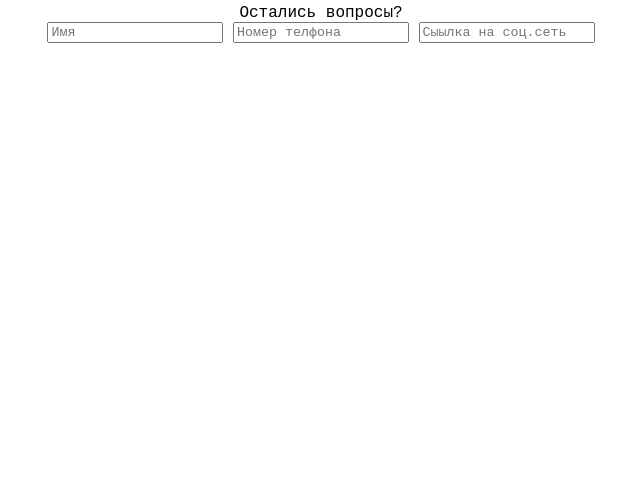
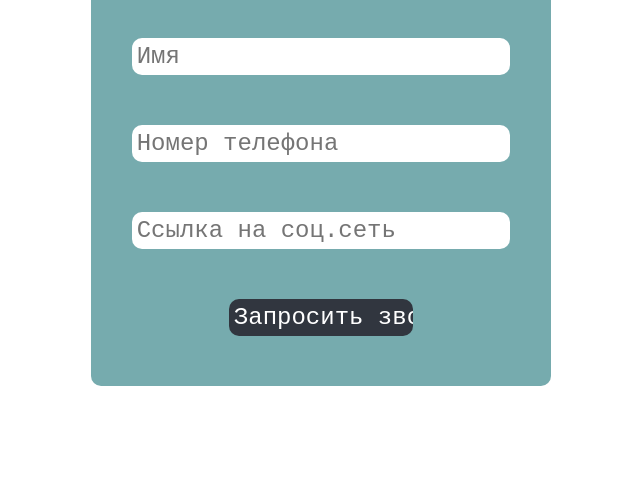
Before and after one commit to phantomdevi1/Guard-Legion, a PHP site: page /contacts.php in a window 1280 px wide; the page is wider, and only the part inside the window is pictured. Shown: the part 1226-1712 px from the top of that part, without its empty margins (319-959 px from the left). Before the commit the page ends 1269 px from the top of that part, so only its background shows below. Run offline with PHP 8.4, Linux system fonts and the light colour scheme.

Commit message:
new item

```diff
--- a/contacts.php
+++ b/contacts.php
@@ -8,6 +8,7 @@
   <link rel="shortcut icon" href="img/favicon.png" type="image/x-icon">
 </head>
 <body>
+
 <header>
     <img src="img/up_image1.svg" alt="" height="80px">
     <div class="toolbar">
@@ -37,12 +38,44 @@
   </div>
 </div>
 <form method="POST" class="callback_form">
-  <p>Остались вопросы?</p>
-  <input type="text" name="" id="" placeholder="Имя">
-  <input type="number" name="" id="" placeholder="Номер телфона">
-  <input type="text" name="" id="" placeholder="Сыылка на соц.сеть">
+  <p>
+    Остались вопросы?
+    <br>
+    Мы с вами свяжемся!
+  </p>
+  <?php
+      if ($_SERVER["REQUEST_METHOD"] == "POST") {
+        $name = $_POST['name'];
+        $phone_number = $_POST['phone_number'];
+        $social_media_link = $_POST['social_media_link'];
+        $date_request = date('Y-m-d');
+
+        include 'config.php';
+
+        // Подготовка и выполнение SQL-запроса
+        $stmt = $conn->prepare("INSERT INTO ContactRequests
+         (name, phone_number, social_media_link, date_requests)
+          VALUES (?, ?, ?, ?)");
+        $stmt->bind_param("ssss", $name, $phone_number,
+         $social_media_link, $date_request);
+
+        if ($stmt->execute()) {
+          echo "Ваша заявка успешно отправлена!";
+        } else {
+          echo "Error: " . $stmt->error;
+        }
+
+        $stmt->close();
+        $conn->close();
+      }
+    ?>
+  <input class="callback_input_text" type="text" name="name" placeholder="Имя" required>
+  <input class="callback_input_text" type="text" name="phone_number" placeholder="Номер телефона" required>
+  <input class="callback_input_text" type="text" name="social_media_link" placeholder="Ссылка на соц.сеть">
+  <input class="callback_submit_btn" type="submit" value="Запросить звонок">
 </form>
 </div>
+<iframe class="map_contacts" src="https://yandex.ru/map-widget/v1/?um=constructor%3Af469ad7330633598263920bdcff3110744a8b92ef493b4ee47cb5182b94077b7&amp;source=constructor" frameborder="0"></iframe>
 
 </body>
 </html>
--- a/services.php
+++ b/services.php
@@ -38,7 +38,9 @@
           echo '<p class="title_service_block">' . $row["title"] . '</p>';
           echo '<hr class="service-block-hr">';
           echo '<p class="description_service_block">' . $row["description"] . '</p>';
-          echo '<button class="take_service-btn" id="' . $row["service_id"] . '" onclick="window.location.href = \'choose_service.php?id=' . $row["service_id"] . '\';">Выбрать</button>';
+          echo '<button class="take_service-btn" id="' . $row["service_id"]
+           . '" onclick="window.location.href =
+           \'choose_service.php?id=' . $row["service_id"] . '\';">Выбрать</button>';
           echo '</div>';
           echo '</div>';
       }
--- a/style.css
+++ b/style.css
@@ -9,7 +9,7 @@ header {
   display: flex;
   text-align: center;
   align-items: center;
-  background-color: black;
+  background-color: #31363f;
   height: 100px;
   width: 100%;
 }
@@ -54,7 +54,7 @@ header a:hover::after {
 .index_up_panel {
   width: 100%;
   display: flex;
-  background-color: black;
+  background-color: #76ABAE;
   min-height: 200px;
   text-align: center;
   align-items: center;
@@ -90,7 +90,7 @@ header a:hover::after {
 }
 .about_me_block {
   width: 100%;
-  background-color: black;
+  background-color: #76ABAE;
   min-height: 100px;
   margin-top: 100px;
   text-align: center;
@@ -141,7 +141,7 @@ header a:hover::after {
 }
 .index_team_handlers {
   width: 100%;
-  background-color: black;
+  background-color: #76ABAE;
   margin-top: 50px;
   padding-bottom: 50px;
 }
@@ -166,13 +166,13 @@ header a:hover::after {
 .motivation_index_block button {
   margin-top: 100px;
   margin-bottom: 200px;
-  background-color: black;
+  background-color: #76ABAE;
   width: 80%;
   border-radius: 10px;
   font-size: 64px;
   color: #fff;
   cursor: pointer;
-  border: 2px solid black;
+  border: 2px solid #76ABAE;
 }
 .motivation_index_block button:hover {
   color: black;
@@ -259,7 +259,7 @@ header a:hover::after {
 }
 
 .service_block {
-  background-color: black;
+  background-color: #222831;
   width: 300px;
   height: 400px;
   border-radius: 10px;
@@ -279,7 +279,6 @@ header a:hover::after {
   height: 250px;
   transition: opacity 0.8s ease;
   width: 250px;
-  filter: grayscale(70%);
   border-radius: 10px;
 }
 
@@ -289,7 +288,7 @@ header a:hover::after {
   left: 0;
   width: 100%;
   height: 100%;
-  background-color: rgb(0, 0, 0);
+  background-color: #76ABAE;
   padding: 20px;
   box-sizing: border-box;
   opacity: 0;
@@ -340,7 +339,7 @@ header a:hover::after {
   margin-top: 50px;
 }
 .news_block {
-  background-color: black;
+  background-color: #222831;
   width: 100%;
   min-height: 400px;
   border-radius: 10px;
@@ -400,3 +399,57 @@ header a:hover::after {
   margin-top: 10px;
   max-width: 400px;
 }
+.socseti_contacts-container{
+  margin-top: 50px;
+}
+.socseti_contacts-title{
+  font-size: 40px;
+  font-weight: 600;
+}
+.socseti_contacts-href{
+  margin-top: 30px;
+  display: flex;
+  max-width: 230px;
+}
+.callback_form{
+  display: flex;
+  flex-direction: column;
+  margin-top: 50px;
+  width: 60%;
+  background-color: #76ABAE;
+  border-radius: 10px;
+  margin-bottom: 100px;
+}
+.callback_form p{
+  font-size: 36px;
+  font-weight: bold;
+  margin-top: 50px;
+}
+.callback_input_text{
+  margin-top: 50px;
+  width: 80%;
+  border-radius: 10px;
+  border: none;
+  padding: 5px;
+  font-size: 24px;
+}
+.callback_submit_btn{
+  margin-top: 50px;
+  width: 40%;
+  margin-bottom: 50px;
+  font-size: 24px;
+  padding: 5px;
+  border-radius: 10px;
+  border: none;
+  cursor: pointer;
+  background-color: #31363f;
+  color: #fff;
+}
+.callback_submit_btn:hover{
+  background-color: #eee;
+  color: #31363f;
+}
+.map_contacts{
+  width: 100%;
+  height: 400px;
+}
```
Also changed, not shown: db/dogs_traning.sql (added, +211 -0 lines), reviews.php (indentation only).
